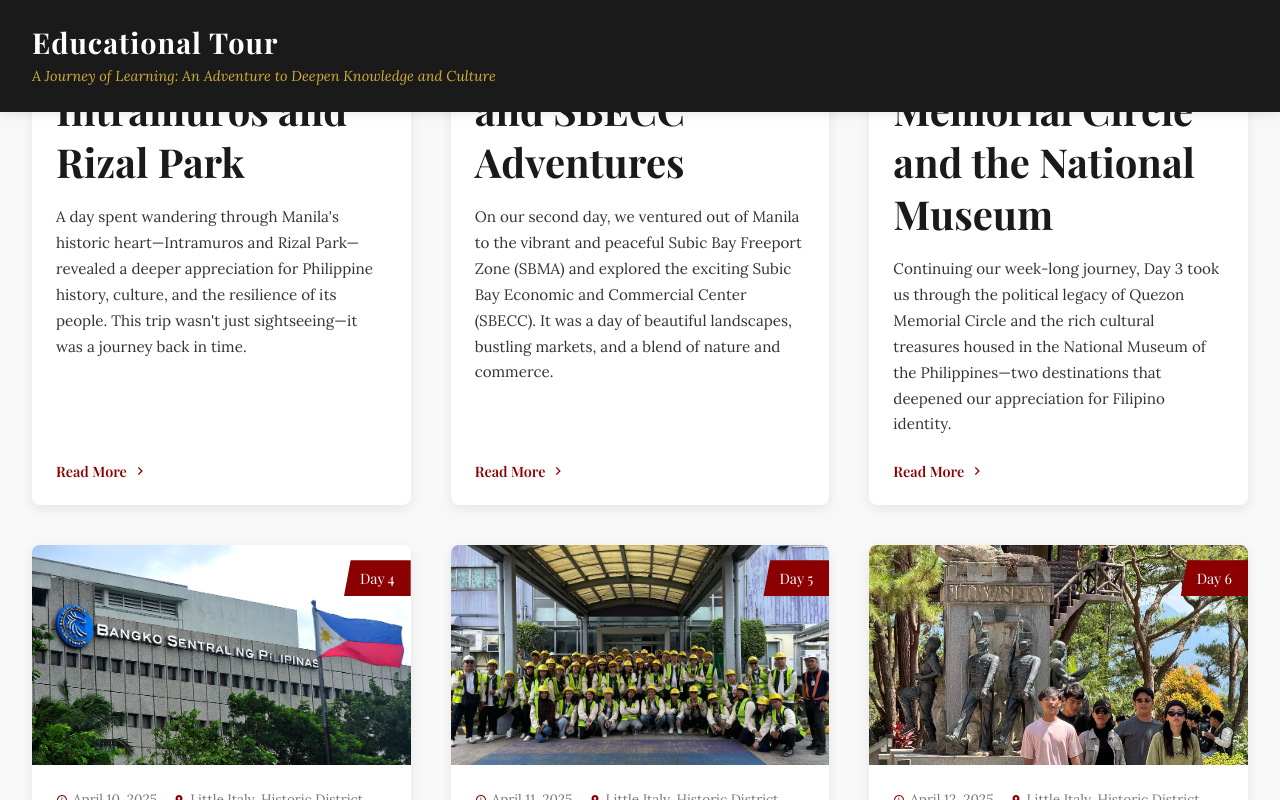
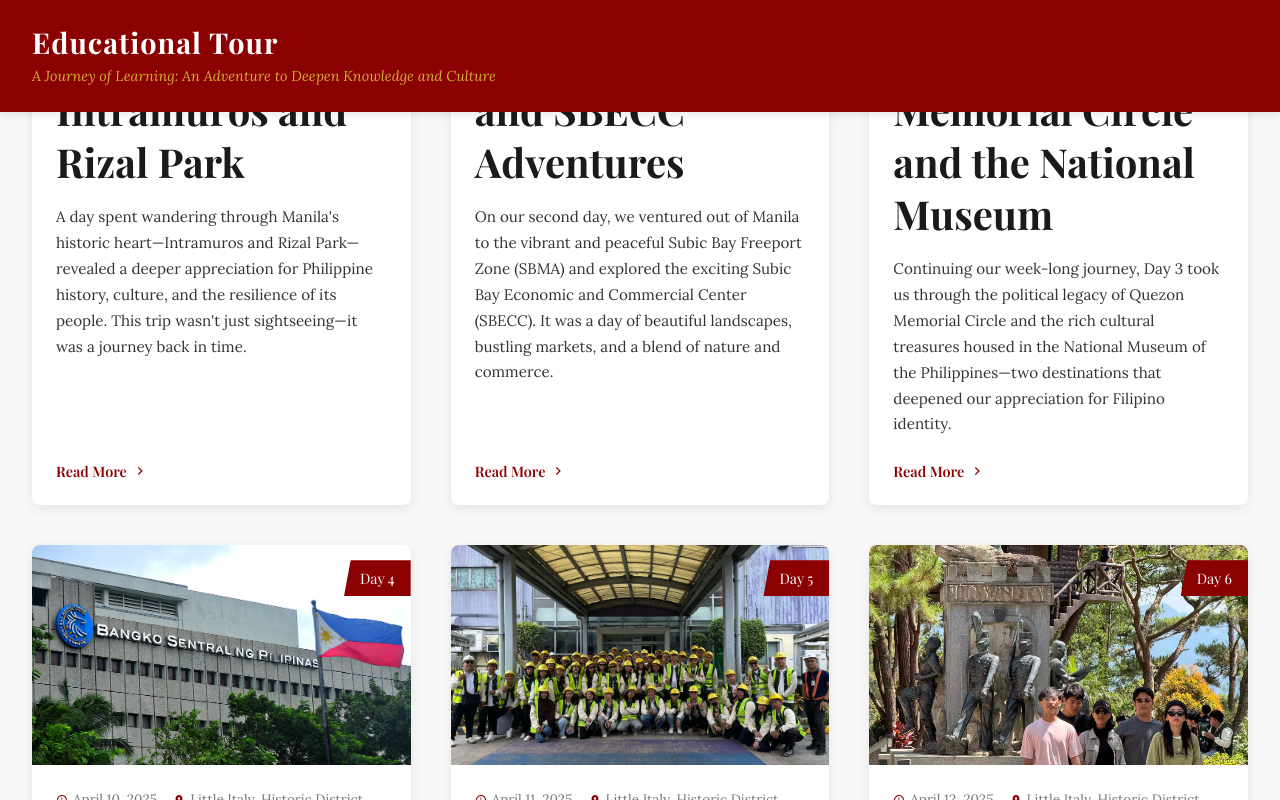
Before and after one commit to mavzee/blog, a React (Vite) app: page / in a window 1280 px wide. Built offline with nearby package versions, Linux system fonts and the light colour scheme; a web font is replaced by a local one.

Commit message:
first commit

```diff
--- a/src/App.css
+++ b/src/App.css
@@ -99,7 +99,7 @@ h6 {
 
 /* Header */
 .site-header {
-  background-color: var(--primary);
+  background-color: var(--secondary);
   padding: 1.5rem 0;
   position: sticky;
   top: 0;
```
